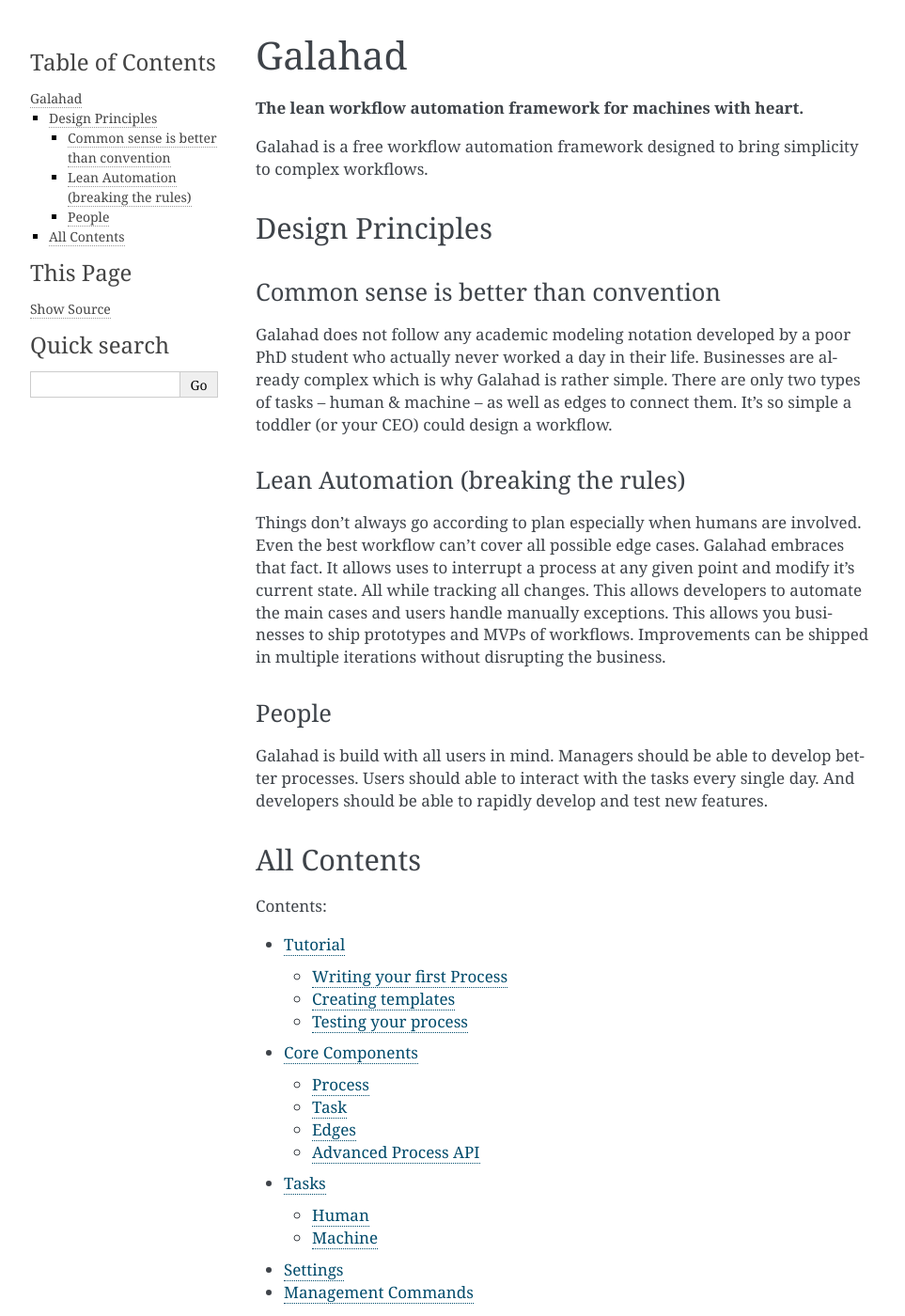
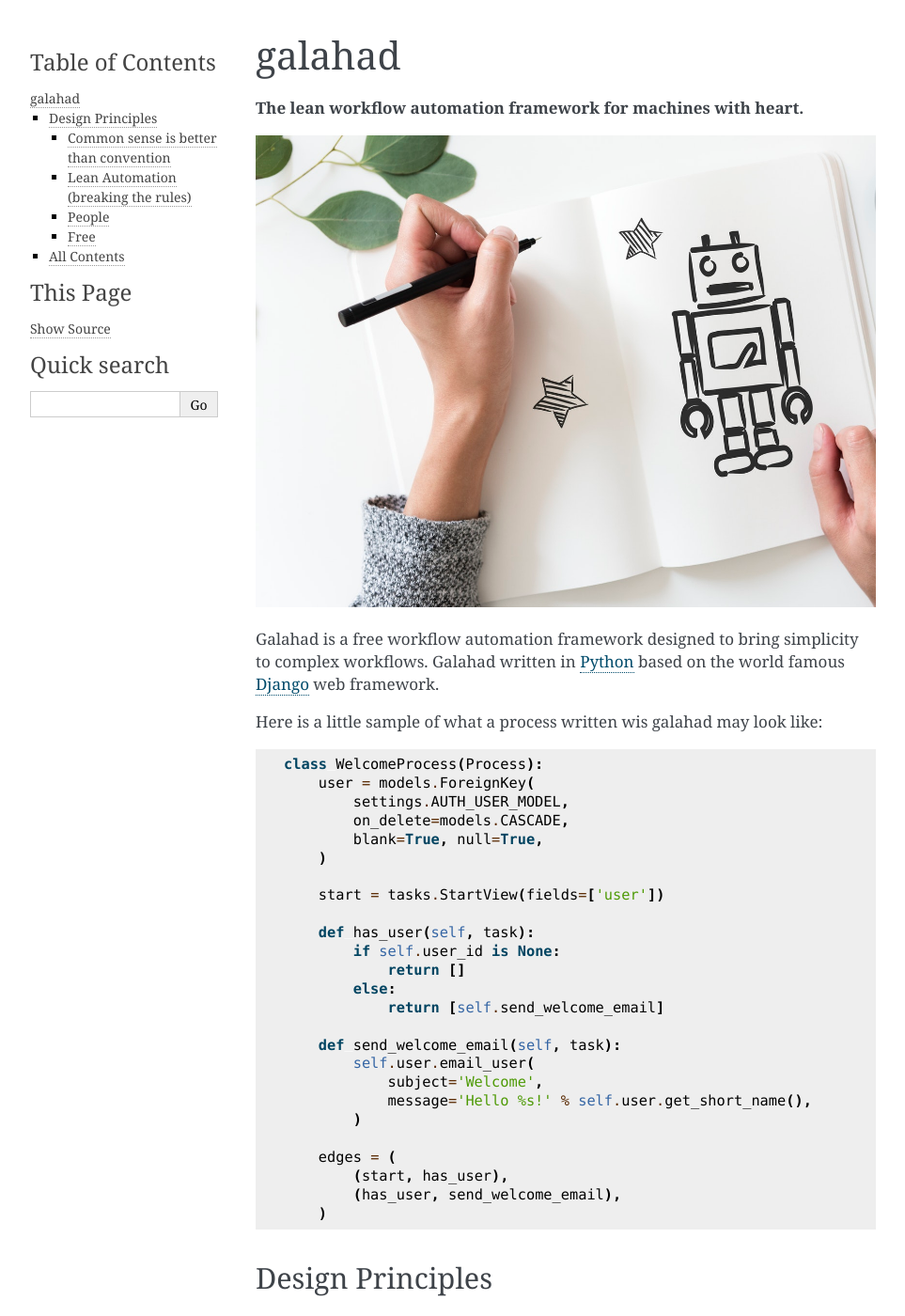
Before and after one commit to codingjoe/joeflow, a Sphinx documentation site: the page built from docs/index.rst, in a window 1280 px wide and 1400 px high. Shown: the whole window at 94% size, without its empty margins (148-1111 px from the left). Built offline with Sphinx 7.4.7, drawn with Linux system fonts in a browser that asks for light colours; some of the changed text lies outside the part shown.

Commit message:
Add sample and picture to documentation

```diff
--- a/docs/conf.py
+++ b/docs/conf.py
@@ -60,6 +60,7 @@ def linkcode_resolve(domain, info):
 
 # The master toctree document.
 master_doc = 'index'
+project = 'Galahad'
 
 html_theme = 'alabaster'
 
--- a/docs/index.rst
+++ b/docs/index.rst
@@ -1,11 +1,46 @@
 =======
-Galahad
+galahad
 =======
 
 **The lean workflow automation framework for machines with heart.**
 
+.. image:: img/pexels-photo-1020325.jpeg
+   :alt: a hand drawn robot
+
 Galahad is a free workflow automation framework designed to bring simplicity
-to complex workflows.
+to complex workflows. Galahad written in Python_ based on the world famous
+Django_ web framework.
+
+.. _Python: https://python.org
+.. _Django: https://www.djangoproject.com/
+
+Here is a little sample of what a process written wis galahad may look like::
+
+    class WelcomeProcess(Process):
+        user = models.ForeignKey(
+            settings.AUTH_USER_MODEL,
+            on_delete=models.CASCADE,
+            blank=True, null=True,
+        )
+
+        start = tasks.StartView(fields=['user'])
+
+        def has_user(self, task):
+            if self.user_id is None:
+                return []
+            else:
+                return [self.send_welcome_email]
+
+        def send_welcome_email(self, task):
+            self.user.email_user(
+                subject='Welcome',
+                message='Hello %s!' % self.user.get_short_name(),
+            )
+
+        edges = (
+            (start, has_user),
+            (has_user, send_welcome_email),
+        )
 
 Design Principles
 =================
@@ -38,6 +73,12 @@ Galahad is build with all users in mind. Managers should be able to develop
 better processes. Users should able to interact with the tasks every single
 day. And developers should be able to rapidly develop and test new features.
 
+Free
+----
+
+Galahad is open source and collaboratively developed by industry leaders in
+automation and digital innovation.
+
 All Contents
 ============
 
```
Also changed, not shown: other parts of docs/index.rst (+2 -0 lines), README.md (+49 -39 lines), docs/img/pexels-photo-1020325.jpeg (added).
